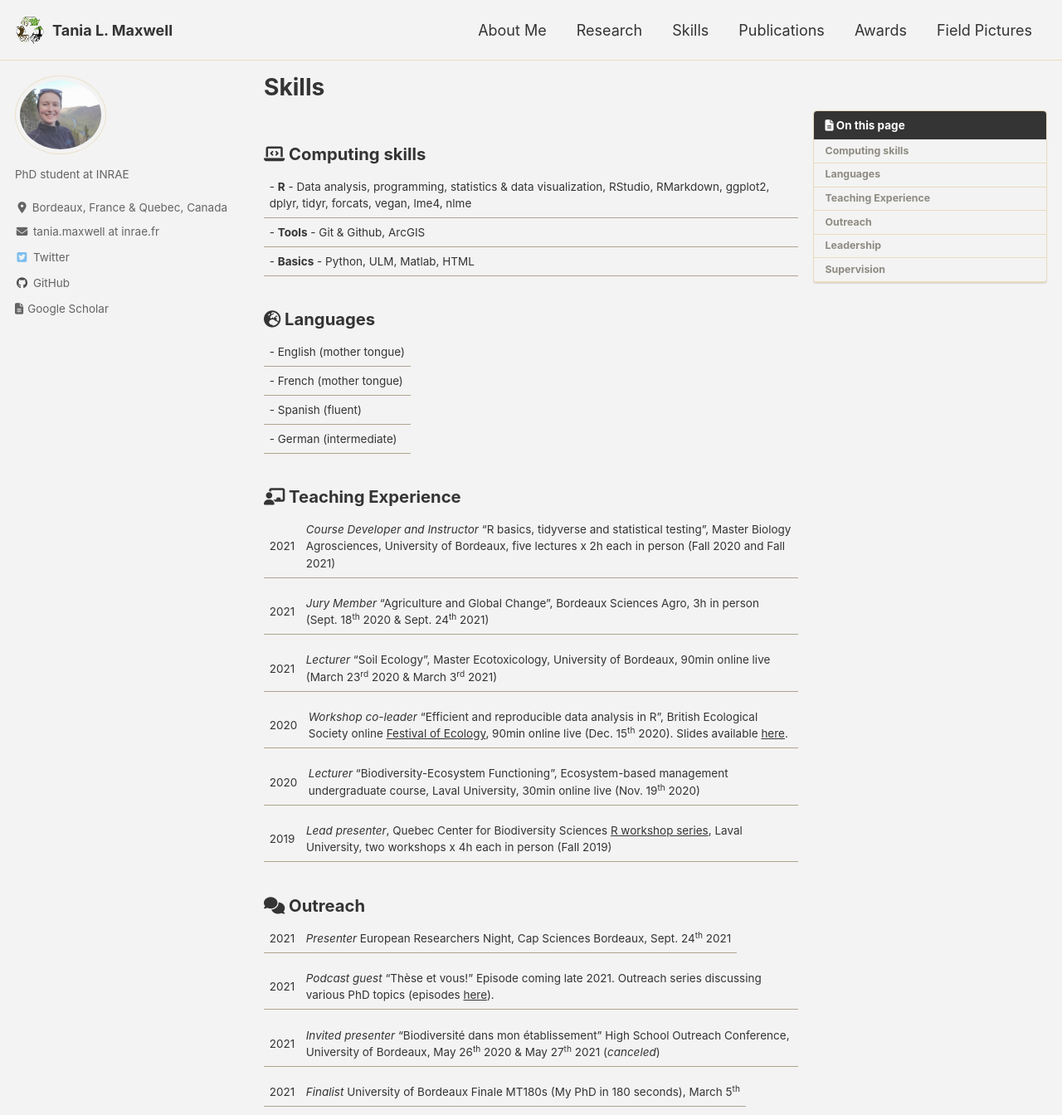
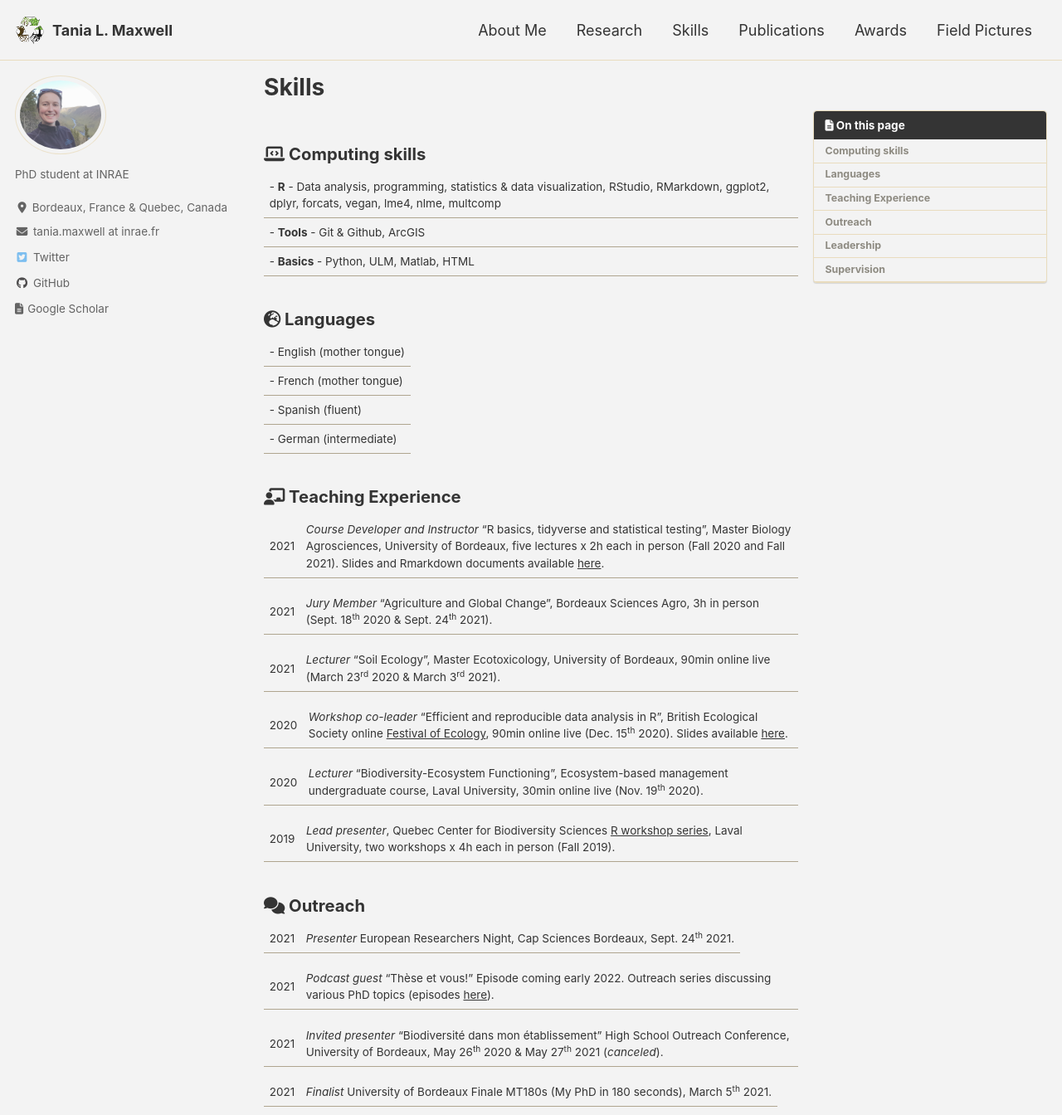
Before and after one commit to Tania-Maxwell/Tania-Maxwell.github.io, a Jekyll site: the page built from _pages/skills.md, in a window 1280 px wide and 1400 px high, cut to the strip 0-1344 px from the top of the window. Shown: the whole strip at 83% size. Built offline with Jekyll 4.4.1, drawn with Linux system fonts in a browser that asks for light colours; cached includes are drawn as plain includes; nearby versions of some CDN libraries.

```diff
--- a/_pages/skills.md
+++ b/_pages/skills.md
@@ -7,7 +7,7 @@ toc: true
 
 ### <i class="fas fa-laptop-code"></i> Computing skills
 
-|- **R** -  Data analysis, programming, statistics & data visualization, RStudio, RMarkdown, ggplot2, dplyr, tidyr, forcats, vegan, lme4, nlme
+|- **R** -  Data analysis, programming, statistics & data visualization, RStudio, RMarkdown, ggplot2, dplyr, forcats, vegan, lme4, nlme, multcomp
 |- **Tools** - Git & Github, ArcGIS
 |- **Basics** - Python, ULM, Matlab, HTML
 
@@ -20,31 +20,31 @@ toc: true
 
 ### <i class="fas fa-chalkboard-teacher"></i> Teaching Experience
 
-2021 | _Course Developer and Instructor_ "R basics, tidyverse and statistical testing", Master Biology Agrosciences, University of Bordeaux, five lectures x 2h each in person (Fall 2020 and Fall 2021)
+2021 | _Course Developer and Instructor_ "R basics, tidyverse and statistical testing", Master Biology Agrosciences, University of Bordeaux, five lectures x 2h each in person (Fall 2020 and Fall 2021). Slides and Rmarkdown documents available [here](https://github.com/Tania-Maxwell/R-course-2021).
 
-2021 | _Jury Member_ "Agriculture and Global Change", Bordeaux Sciences Agro, 3h in person (Sept. 18<sup>th</sup> 2020 & Sept. 24<sup>th</sup> 2021)
+2021 | _Jury Member_ "Agriculture and Global Change", Bordeaux Sciences Agro, 3h in person (Sept. 18<sup>th</sup> 2020 & Sept. 24<sup>th</sup> 2021).
 
-2021 | _Lecturer_ "Soil Ecology", Master Ecotoxicology, University of Bordeaux, 90min online live (March 23<sup>rd</sup> 2020 & March 3<sup>rd</sup> 2021)
+2021 | _Lecturer_ "Soil Ecology", Master Ecotoxicology, University of Bordeaux, 90min online live (March 23<sup>rd</sup> 2020 & March 3<sup>rd</sup> 2021).
 
 2020 | _Workshop co-leader_ "Efficient and reproducible data analysis in R", British Ecological Society online [Festival of Ecology](https://www.britishecologicalsociety.org/events/festival-of-ecology/workshops/), 90min online live (Dec. 15<sup>th</sup> 2020). Slides available [here](https://github.com/Tania-Maxwell/BES2020_workshop_R).
 
-2020 | _Lecturer_ "Biodiversity-Ecosystem Functioning", Ecosystem-based management undergraduate course, Laval University, 30min online live (Nov. 19<sup>th</sup> 2020)
+2020 | _Lecturer_ "Biodiversity-Ecosystem Functioning", Ecosystem-based management undergraduate course, Laval University, 30min online live (Nov. 19<sup>th</sup> 2020).
 
-2019 | _Lead presenter_, Quebec Center for Biodiversity Sciences [R workshop series](https://wiki.qcbs.ca/r), Laval University, two workshops x 4h each in person (Fall 2019)
+2019 | _Lead presenter_, Quebec Center for Biodiversity Sciences [R workshop series](https://wiki.qcbs.ca/r), Laval University, two workshops x 4h each in person (Fall 2019).
 
 ### <i class="fas fa-comments"></i> Outreach
 
-2021 | _Presenter_ European Researchers Night, Cap Sciences Bordeaux, Sept. 24<sup>th</sup> 2021
+2021 | _Presenter_ European Researchers Night, Cap Sciences Bordeaux, Sept. 24<sup>th</sup> 2021.
 
-2021 | _Podcast guest_ "Thèse et vous!" Episode coming late 2021. Outreach series discussing various PhD topics (episodes [here](https://podcast.ausha.co/these-et-vous)).
+2021 | _Podcast guest_ "Thèse et vous!" Episode coming early 2022. Outreach series discussing various PhD topics (episodes [here](https://podcast.ausha.co/these-et-vous)).
 
-2021 | _Invited presenter_ "Biodiversité dans mon établissement" High School Outreach Conference, University of Bordeaux, May 26<sup>th</sup> 2020 & May 27<sup>th</sup> 2021 (_canceled_)
+2021 | _Invited presenter_ "Biodiversité dans mon établissement" High School Outreach Conference, University of Bordeaux, May 26<sup>th</sup> 2020 & May 27<sup>th</sup> 2021 (_canceled_).
 
-2021 | _Finalist_ University of Bordeaux Finale MT180s (My PhD in 180 seconds), March 5<sup>th</sup>
+2021 | _Finalist_ University of Bordeaux Finale MT180s (My PhD in 180 seconds), March 5<sup>th</sup> 2021.
 
 {% include video id="-oZDfIA3pr8" provider="youtube" %}
 
-2020 | _Jury Prize Laureate_ University of Bordeaux Finale MT180s (My PhD in 180 seconds), March 10<sup>th</sup> ([link](https://www.youtube.com/watch?v=0rGPKait_-g) to video)
+2020 | _Jury Prize Laureate_ University of Bordeaux Finale MT180s (My PhD in 180 seconds), March 10<sup>th</sup> ([link](https://www.youtube.com/watch?v=0rGPKait_-g) to video).
 
 ### <i class="fas fa-users"></i> Leadership
 
```
Also changed, not shown: _pages/publications.md (+5 -1 lines), 1 other file.
